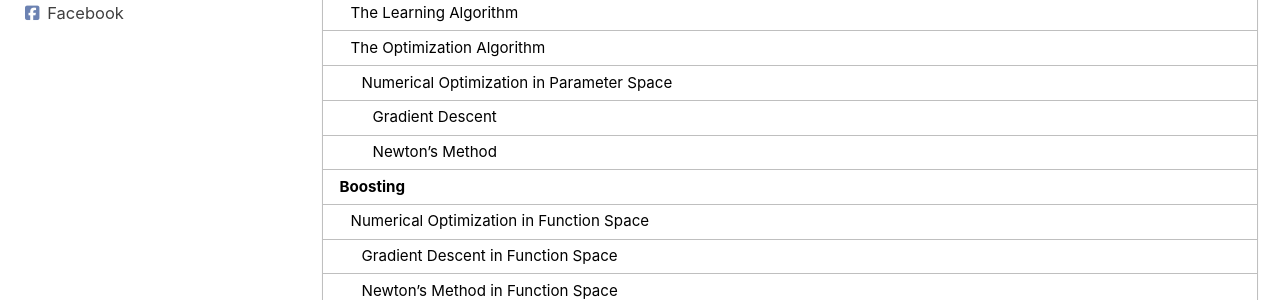
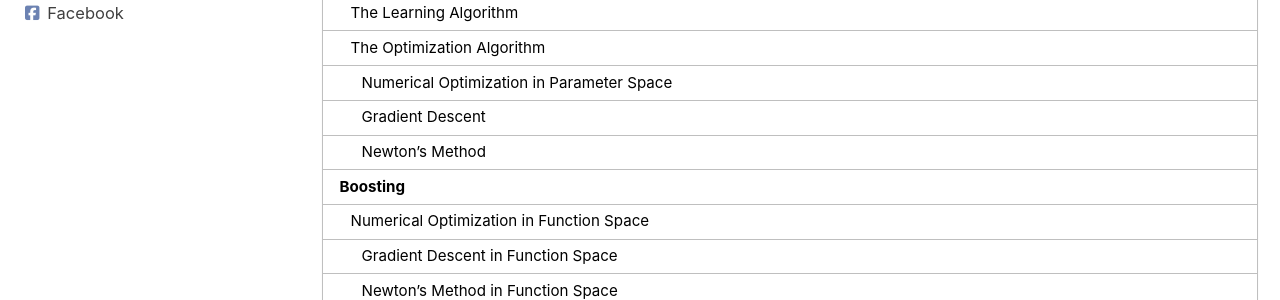
Before and after one commit to datasciblog/datasciblog.github.io, a Jekyll site: the page built from _posts/2020-02-26-tree-boosting-03.md, in a window 1280 px wide. Shown: the part 499-799 px from the top of the page. Built offline with Jekyll 4.4.1, drawn with Linux system fonts in a browser that asks for light colours; cached includes are drawn as plain includes; nearby versions of some CDN libraries; formulas are drawn with MathJax 3.

```diff
--- a/_posts/2020-02-26-tree-boosting-03.md
+++ b/_posts/2020-02-26-tree-boosting-03.md
@@ -152,7 +152,7 @@ where $\theta_0$ is an initial guess and $\theta_1$, ..., $\theta_M$ are the suc
 
 The difference between two algorithms is in the step $\theta_m$ they take.
 
-#### Gradient Descent
+### Gradient Descent
 
 At each interation, Gradient Descent takes a step along the **direction** of steepest descent of the risk given by
 
@@ -166,7 +166,7 @@ The step taken at iteration $m$ can thus be written
 
 $$\theta_m = −\rho_m g_m.$$
 
-#### Newton’s Method
+### Newton’s Method
 
 Unlike Gradient Descent, Newton’s method determines both the step direction and step length at the same time. Newton’s method can be motivated as a way to approximately solve
 
```
